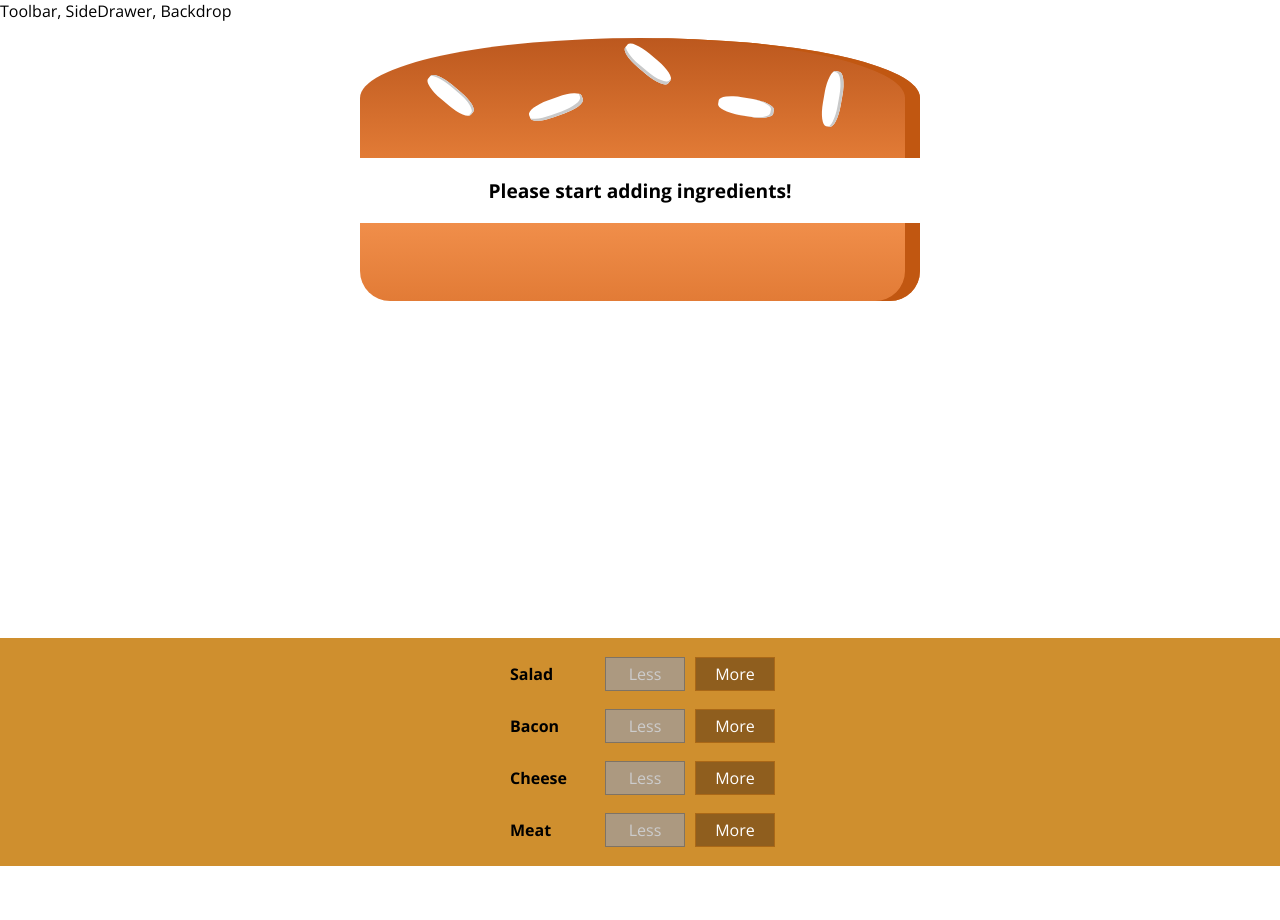
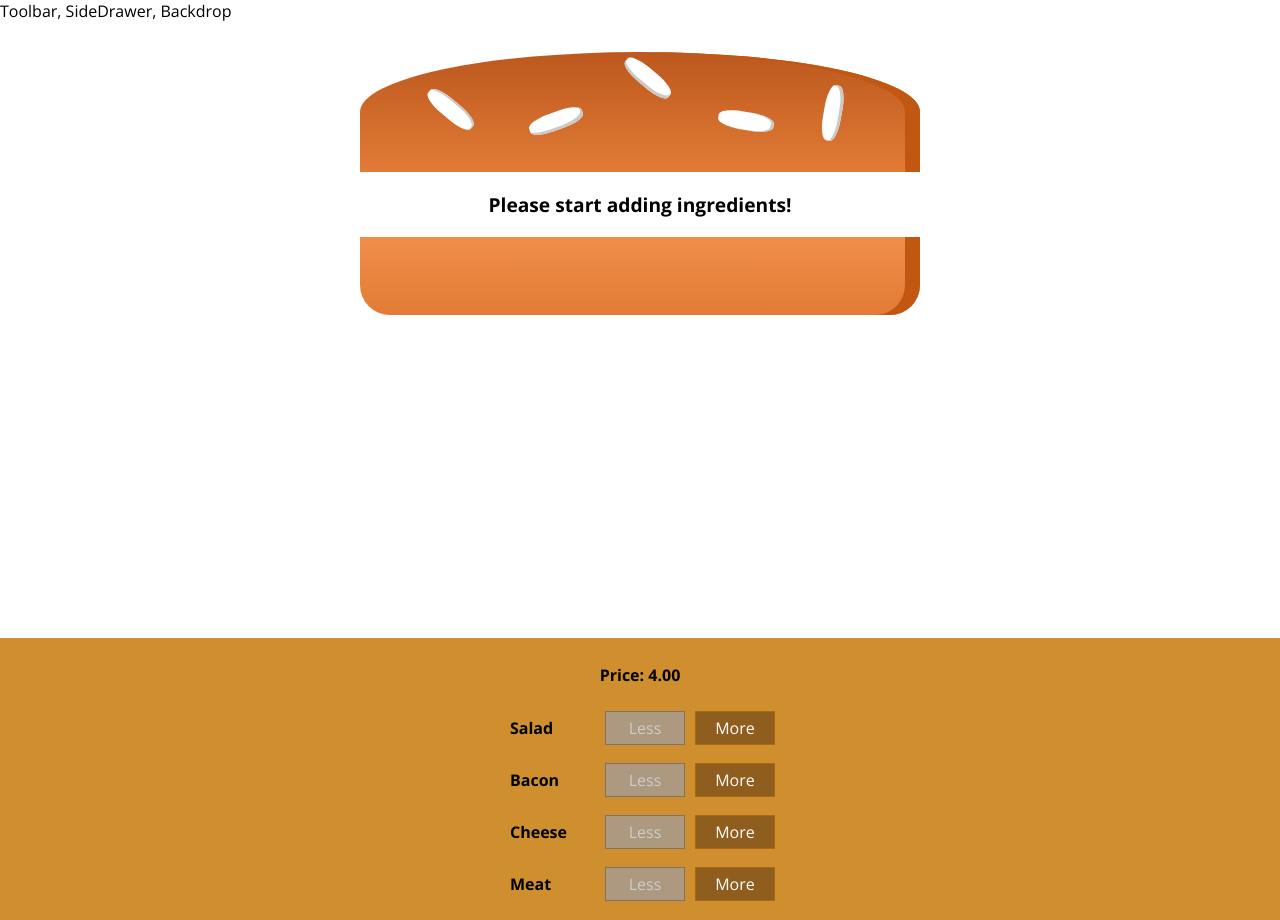
Before and after one commit to sriharshakappala/burger-builder, a React app: page / in a window 1280 px wide. Before the commit the page ends 866 px from the top, so only its background shows below. Built offline with nearby package versions, Linux system fonts and the light colour scheme.

Commit message:
Display price

```diff
--- a/src/components/Burger/BuildControls/BuildControls.js
+++ b/src/components/Burger/BuildControls/BuildControls.js
@@ -13,6 +13,7 @@
 const buildControls = (props) => {
   return (
     <div className={classes.BuildControls}>
+      <p><strong>Price: {props.price.toFixed(2)}</strong></p>
       {controls.map(control => (
         <BuildControl key={control.label} label={control.label}
           added={() => props.ingredientAdded(control.type)}
--- a/src/components/Burger/Burger.css
+++ b/src/components/Burger/Burger.css
@@ -5,6 +5,7 @@
   text-align: center;
   font-weight: bold;
   font-size: 1.2rem;
+  overflow: auto;
 }
 
 @media (min-width: 500px) and (max-height: 400px) {
--- a/src/containers/BurgerBuilder/BurgerBuilder.js
+++ b/src/containers/BurgerBuilder/BurgerBuilder.js
@@ -67,7 +67,7 @@
       <Aux>
         <Burger ingredients={this.state.ingredients} />
         <BuildControls ingredientAdded={this.addIngredientHandler} ingredientRemoved={this.removeIngredientHandler}
-          disabled={disabledInfo} />
+          disabled={disabledInfo} price={this.state.totalPrice} />
       </Aux>
     );
   }
```
